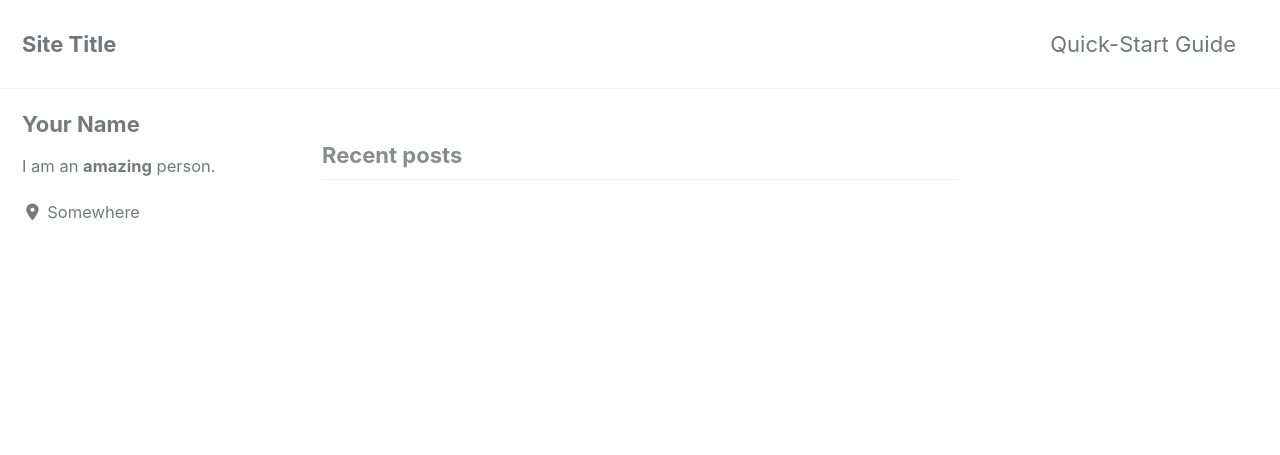
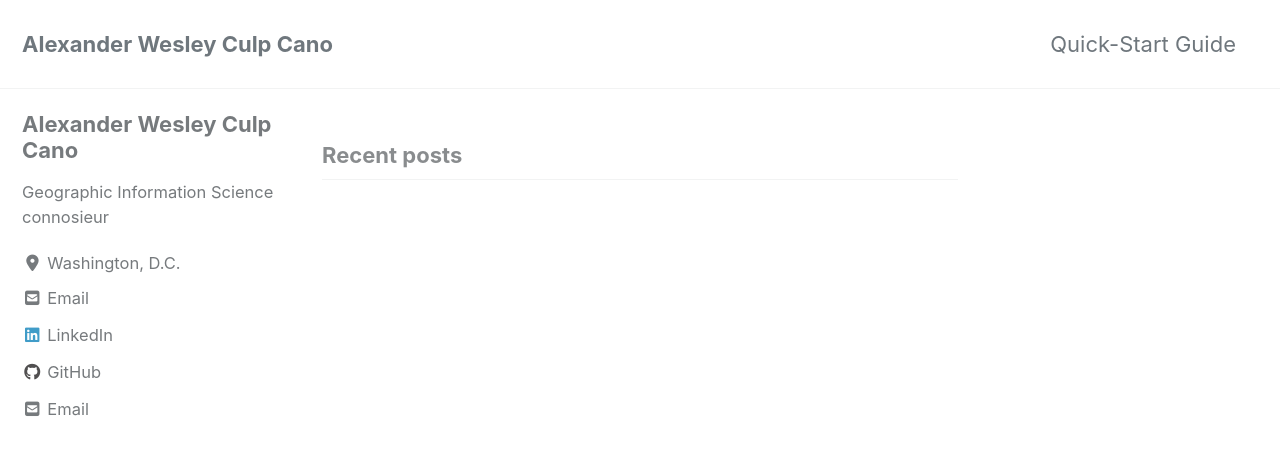
Before and after one commit to aculpcano/aculpcano.github.io, a Jekyll site: the page built from index.html, in a window 1280 px wide and 900 px high. Shown: the top 455 px of the window. Built offline with Jekyll 4.4.1, drawn with Linux system fonts in a browser that asks for light colours; cached includes are drawn as plain includes; nearby versions of some CDN libraries; the list of posts is cut into pages by our own code; some of the changed text lies outside the part shown.

Commit message:
Updated gitignore and configuration

```diff
--- a/_config.yml
+++ b/_config.yml
@@ -16,11 +16,11 @@ minimal_mistakes_skin    : "default" # "air", "aqua", "contrast", "dark", "dirt"
 
 # Site Settings
 locale                   : "en-US"
-title                    : "Site Title"
+title                    : "Alexander Wesley Culp Cano"
 title_separator          : "-"
 subtitle                 : # site tagline that appears below site title in masthead
-name                     : "Your Name"
-description              : "An amazing website."
+name                     : "Alexander Wesley Culp Cano"
+description              : "GIS Portfolio"
 url                      : # the base hostname & protocol for your site e.g. "https://mmistakes.github.io"
 baseurl                  : # the subpath of your site, e.g. "/blog"
 repository               : # GitHub username/repo-name e.g. "mmistakes/minimal-mistakes"
@@ -107,18 +107,21 @@ analytics:
 
 # Site Author
 author:
-  name             : "Your Name"
+  name             : "Alexander Wesley Culp Cano"
   avatar           : # path of avatar image, e.g. "/assets/images/bio-photo.jpg"
-  bio              : "I am an **amazing** person."
-  location         : "Somewhere"
-  email            :
+  bio              : "Geographic Information Science connosieur"
+  location         : "Washington, D.C."
+  email            : awccdev@gmail.com
   links:
     - label: "Email"
       icon: "fas fa-fw fa-envelope-square"
-      # url: mailto:your.name@email.com
+      url: awccdev@gmail.com
     - label: "Website"
       icon: "fas fa-fw fa-link"
       # url: "https://your-website.com"
+    - label: "LinkedIn"
+      icon: "fab fa-fw fa-linkedin"
+      url: "https://linkedin.com/in/alexander-w-c-1a6689181"
     - label: "Twitter"
       icon: "fab fa-fw fa-twitter-square"
       # url: "https://twitter.com/"
@@ -127,7 +130,7 @@ author:
       # url: "https://facebook.com/"
     - label: "GitHub"
       icon: "fab fa-fw fa-github"
-      # url: "https://github.com/"
+      url: "https://github.com/aculpcano"
     - label: "Instagram"
       icon: "fab fa-fw fa-instagram"
       # url: "https://instagram.com/"
@@ -143,7 +146,7 @@ footer:
       # url:
     - label: "GitHub"
       icon: "fab fa-fw fa-github"
-      # url:
+      url: "https://github.com/aculpcano"
     - label: "GitLab"
       icon: "fab fa-fw fa-gitlab"
       # url:
@@ -167,6 +170,7 @@ exclude:
   - .bundle
   - .jekyll-assets-cache
   - .sass-cache
+  - .vscode
   - assets/js/plugins
   - assets/js/_main.js
   - assets/js/vendor
@@ -292,3 +296,11 @@ defaults:
       comments: # true
       share: true
       related: true
+
+  # _pages
+  - scope:
+      path: ""
+      type: pages
+    values:
+      layout: single
+      author_profile: true
```
Also changed, not shown: 1 other file.
